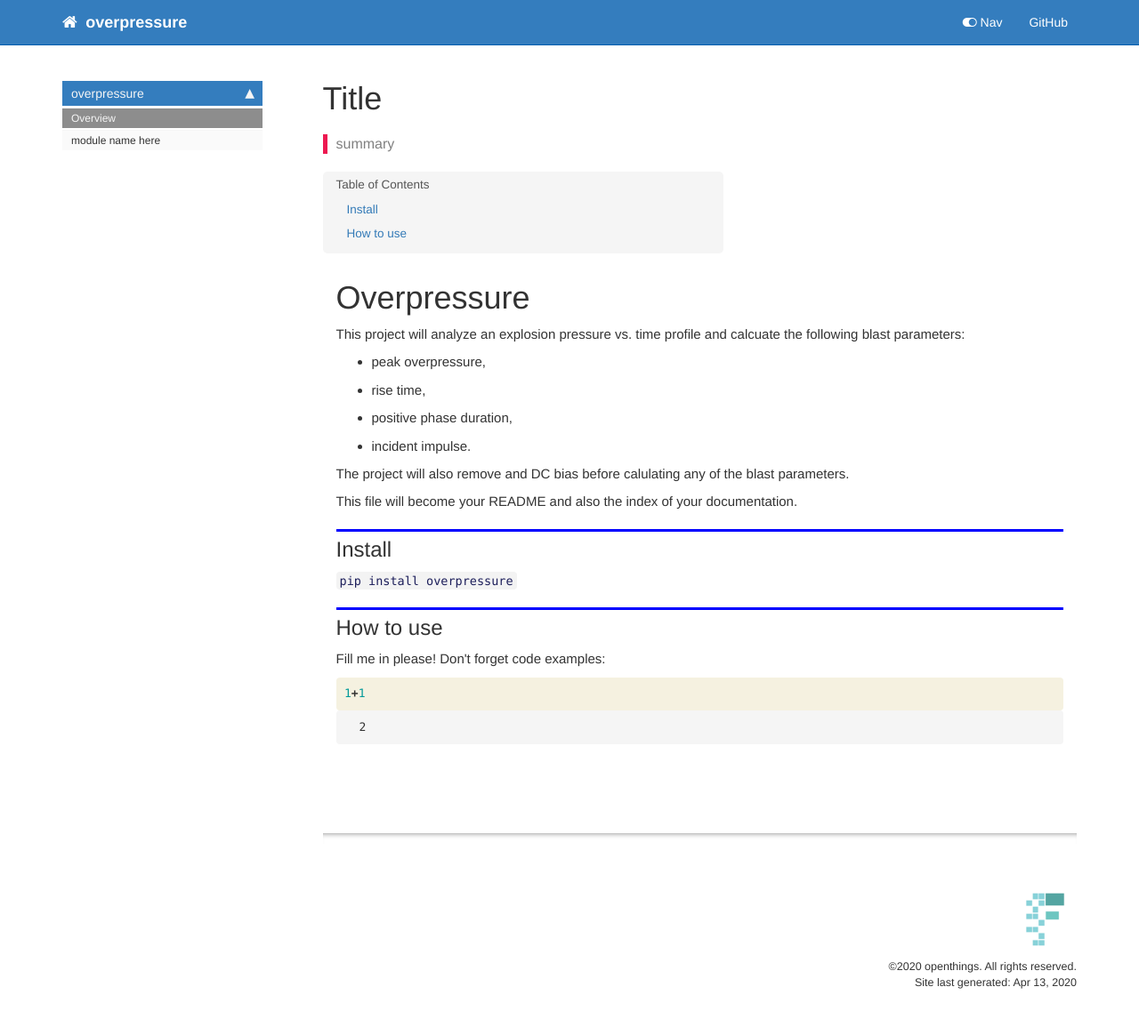
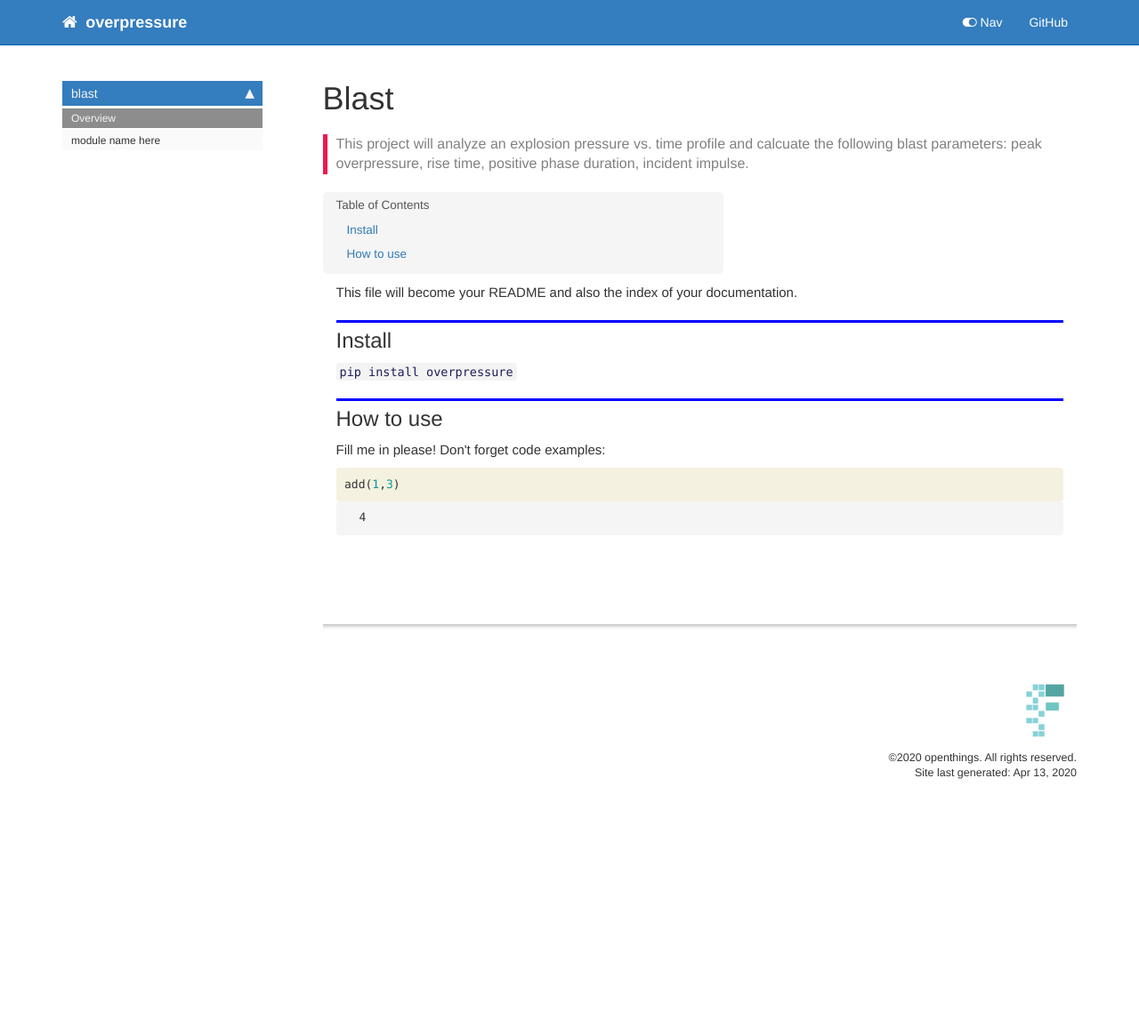
Before and after one commit to lightsquared/overpressure, a Jekyll site: the page built from docs/index.html, in a window 1280 px wide. Shown: the whole page at 89% size. Built offline with Jekyll 4.4.1, drawn with Linux system fonts in a browser that asks for light colours; nearby versions of some CDN libraries; comment, search, counter and statistics services are not loaded; after the commit the page ends 929 px from its top, so only the background shows below that.

```diff
--- a/blast/_nbdev.py
+++ b/blast/_nbdev.py
@@ -6,8 +6,8 @@ index = {"add": "00_core.ipynb"}
 
 modules = ["core.py"]
 
-doc_url = "https://lightsquared.github.io/overpressure/"
+doc_url = "https://lightsquared.github.io/blast/"
 
-git_url = "https://github.com/lightsquared/overpressure/tree/master/"
+git_url = "https://github.com/lightsquared/blast/tree/master/"
 
 def custom_doc_links(name): return None
--- a/blast/core.py
+++ b/blast/core.py
@@ -6,3 +6,6 @@ __all__ = ['add']
 def add(x,y):
     result = x + y
     return result
+
+# Cell
+add(2,2)
--- a/docs/_config.yml
+++ b/docs/_config.yml
@@ -61,4 +61,4 @@ sidebars:
 permalink: pretty
 
 theme: jekyll-theme-cayman
-baseurl: /overpressure/
+baseurl: /blast/
--- a/docs/_data/sidebars/home_sidebar.yml
+++ b/docs/_data/sidebars/home_sidebar.yml
@@ -13,6 +13,6 @@ entries:
       title: module name here
       url: /core
     output: web
-    title: overpressure
+    title: blast
   output: web
   title: Sidebar
--- a/docs/index.html
+++ b/docs/index.html
@@ -1,12 +1,12 @@
 ---
 
-title: Title
+title: Blast
 
 keywords: fastai
 sidebar: home_sidebar
 
-summary: "summary"
-description: "summary"
+summary: "This project will analyze an explosion pressure vs. time profile and calcuate the following blast parameters:  peak overpressure, rise time, positive phase duration, incident impulse."
+description: "This project will analyze an explosion pressure vs. time profile and calcuate the following blast parameters:  peak overpressure, rise time, positive phase duration, incident impulse."
 ---
 <!--
 
@@ -27,20 +27,6 @@ description: "summary"
 </div>
     {% endraw %}
 
-<div class="cell border-box-sizing text_cell rendered"><div class="inner_cell">
-<div class="text_cell_render border-box-sizing rendered_html">
-<h1 id="Overpressure">Overpressure<a class="anchor-link" href="#Overpressure"> </a></h1><p>This project will analyze an explosion pressure vs. time profile and calcuate the following blast parameters:</p>
-<ul>
-<li>peak overpressure,</li>
-<li>rise time,</li>
-<li>positive phase duration,</li>
-<li>incident impulse.</li>
-</ul>
-<p>The project will also remove and DC bias before calulating any of the blast parameters.</p>
-
-</div>
-</div>
-</div>
 <div class="cell border-box-sizing text_cell rendered"><div class="inner_cell">
 <div class="text_cell_render border-box-sizing rendered_html">
 <p>This file will become your README and also the index of your documentation.</p>
@@ -81,7 +67,7 @@ description: "summary"
 
 <div class="inner_cell">
     <div class="input_area">
-<div class=" highlight hl-ipython3"><pre><span></span><span class="mi">1</span><span class="o">+</span><span class="mi">1</span>
+<div class=" highlight hl-ipython3"><pre><span></span><span class="n">add</span><span class="p">(</span><span class="mi">1</span><span class="p">,</span><span class="mi">3</span><span class="p">)</span>
 </pre></div>
 
     </div>
@@ -96,7 +82,7 @@ description: "summary"
 
 
 <div class="output_text output_subarea output_execute_result">
-<pre>2</pre>
+<pre>4</pre>
 </div>
 
 </div>
--- a/docs/sidebar.json
+++ b/docs/sidebar.json
@@ -1,5 +1,5 @@
 {
-  "overpressure": {
+  "blast": {
     "Overview": "/",
     "module name here": "/core"
   }
```
Also changed, not shown: blast/None.py (added, +10 -0 lines), docs/core.html (+32 -1 lines), README.md, 3 other files.
